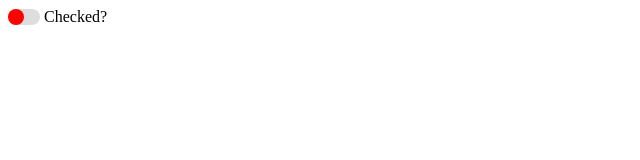
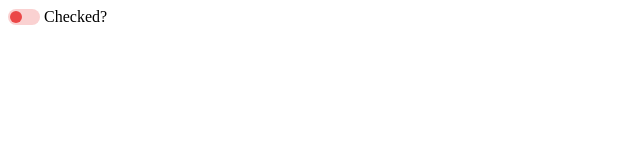
Before and after one commit to Annie-Huang/css-slider-toggle, a website: page index.html in a window 1280 px wide. Shown: the full height of the page, 0-640 px from the left. Drawn offline with Linux system fonts and the light colour scheme.

Commit message:
Give some padding to the circle from pill. Change color so it show red when it's unchecked.

```diff
--- a/style.css
+++ b/style.css
@@ -8,21 +8,23 @@ input[type='checkbox'].toggle {
 input[type='checkbox'].toggle + label {
   display: flex;
   align-items: center;
+  position: relative;
 }
 input[type='checkbox'].toggle + label::before {
   content: '';
   width: 2em;
   height: 1em;
-  background-color: #ddd;
+  background-color: hsl(0, 80%, 90%);
   border-radius: 1em;
   margin-right: 0.25em;
 }
 input[type='checkbox'].toggle + label::after {
   position: absolute;
+  left: 0.1em;
   content: '';
-  width: 1em;
-  height: 1em;
-  background-color: red;
+  width: 0.8em;
+  height: 0.8em;
+  background-color: hsl(0, 80%, 60%);
   border-radius: 1em;
 }
 
```
